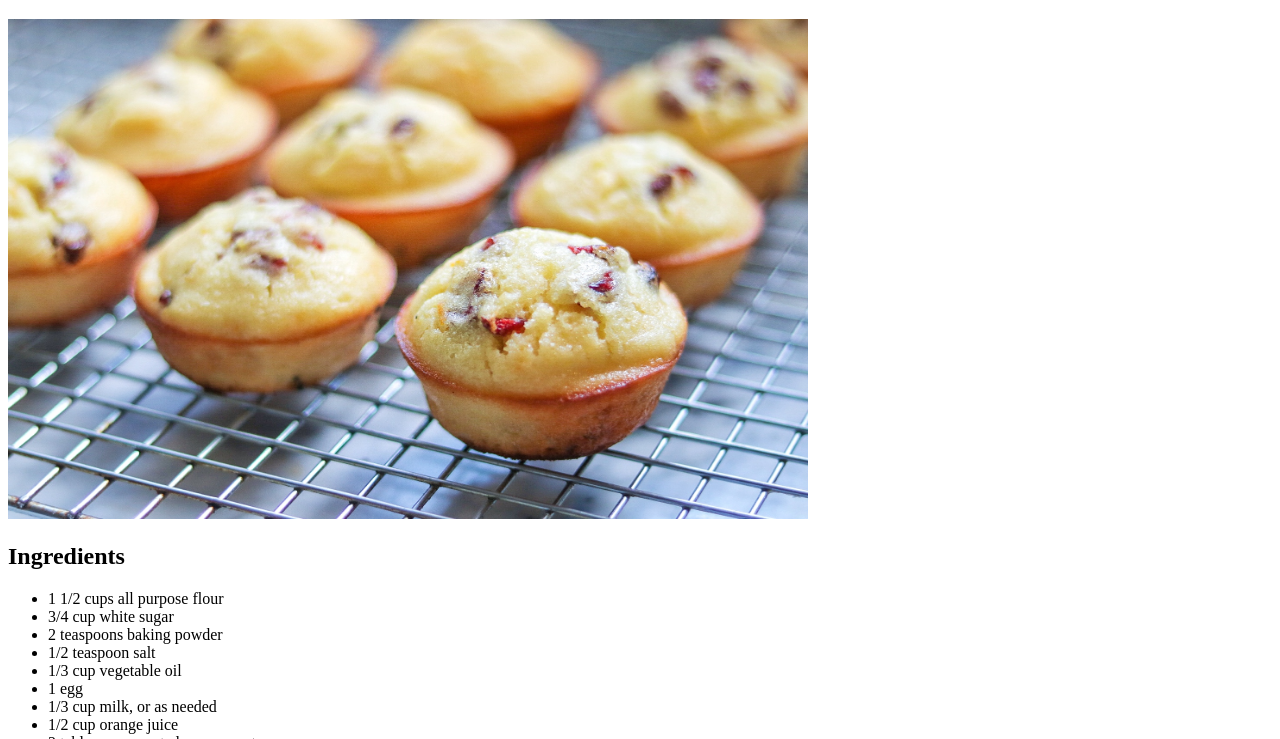
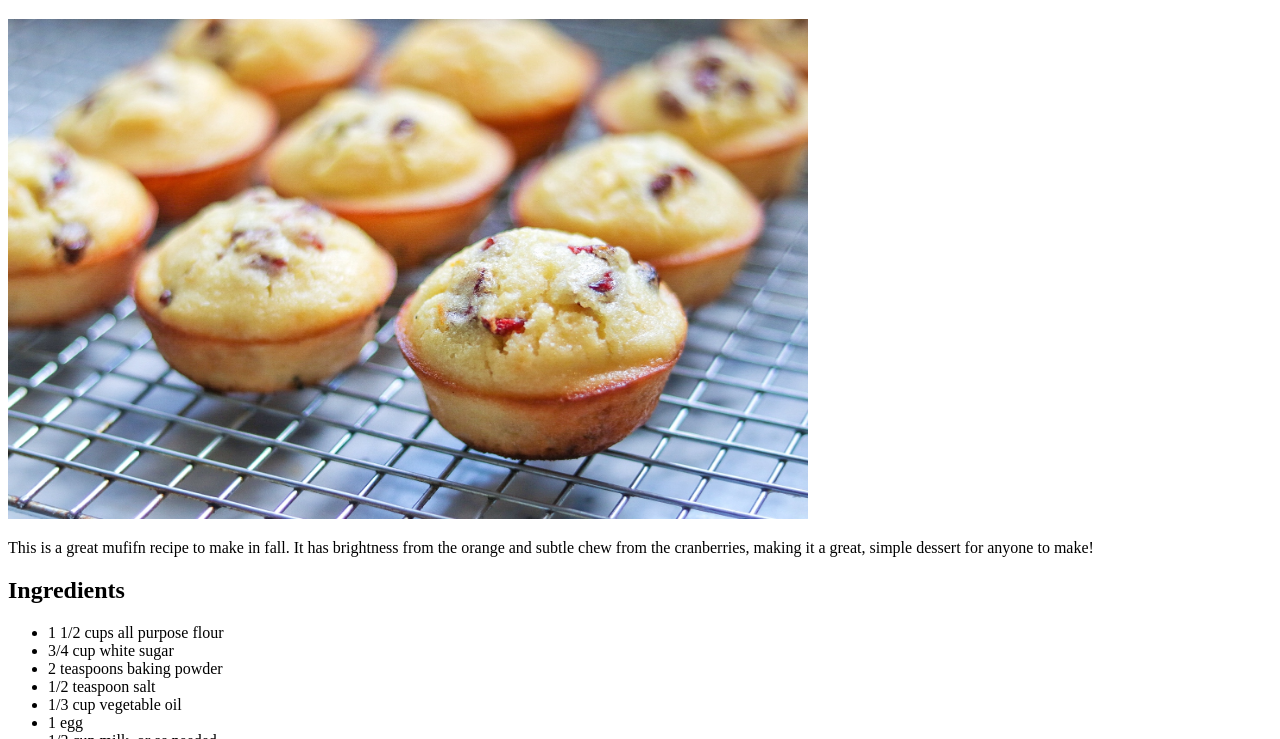
Before and after one commit to kaleobeo/odin-recipes, a plain HTML site: page recipes/muffins.html in a window 1280 px wide. Shown: the part 61-800 px from the top of the page. Drawn offline with Linux system fonts and the light colour scheme.

Commit message:
Add missing descriptor text for recipes
I had forgotten to add the paragraphs explaining the second two recipes,
my bad, this adds those two descriptions.

```diff
--- a/recipes/muffins.html
+++ b/recipes/muffins.html
@@ -11,10 +11,9 @@
         <h1>Cranberry and Orange Muffins</h1>
 
 
-
-
         <img src="../muffins.jpeg" alt="muffins sitting on a cooling rack." width="800" height="500">
 
+        <p>This is a great mufifn recipe to make in fall. It has brightness from the orange and subtle chew from the cranberries, making it a great, simple dessert for anyone to make! </p>
 
         <h2>Ingredients</h2>
         <ul>
```
Also changed, not shown: recipes/ham-casserole.html (+2 -0 lines).
